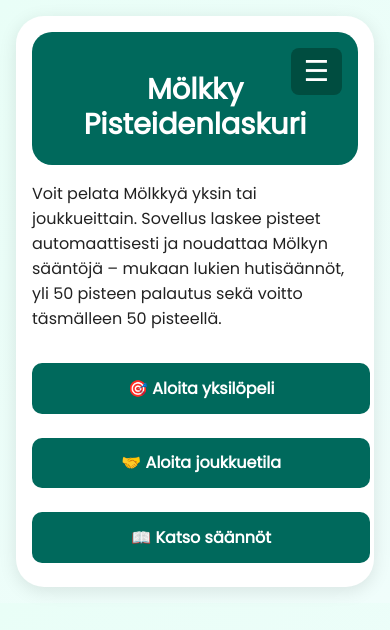
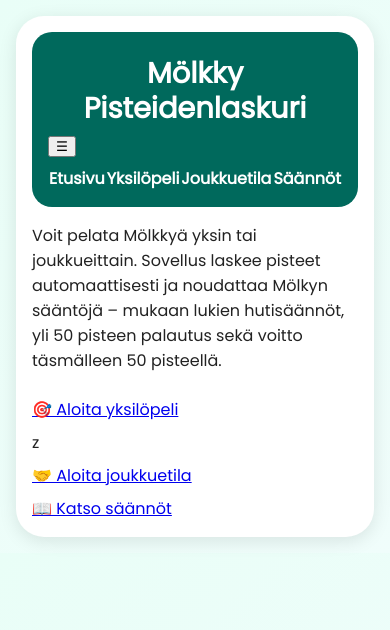
Before and after one commit to jounikivi/molkky-pistelaskuri, a plain HTML site: page index.html in a window 390 px wide. Drawn offline with Linux system fonts and the light colour scheme.

Commit message:
muutoksia

```diff
--- a/index.html
+++ b/index.html
@@ -23,7 +23,7 @@
       <p>Voit pelata Mölkkyä yksin tai joukkueittain. Sovellus laskee pisteet automaattisesti ja noudattaa Mölkyn sääntöjä – mukaan lukien hutisäännöt, yli 50 pisteen palautus sekä voitto täsmälleen 50 pisteellä.</p>
 
       <div class="toiminnot">
-        <a href="game.html" class="button">🎯 Aloita yksilöpeli</a>
+        <a href="game.html" class="button">🎯 Aloita yksilöpeli</a>z
         <a href="team-game.html" class="button">🤝 Aloita joukkuetila</a>
         <a href="rules.html" class="button">📖 Katso säännöt</a>
       </div>
--- a/style.css
+++ b/style.css
@@ -1,7 +1,5 @@
-
 @import url('https://fonts.googleapis.com/css2?family=Poppins&display=swap');
 
-/* ========== YLEISTYYLIT ========== */
 body {
   font-family: 'Poppins', sans-serif;
   background: linear-gradient(135deg, #e9fef7, #f0fdfb);
@@ -22,17 +20,8 @@ body {
   margin: 1rem;
 }
 
-/* ========== HEADER ========== */
-header {
-  background-color: #00695c;
-  border-radius: 20px;
-  padding: 2rem 1rem 1rem 1rem;
-  margin-bottom: 1rem;
-  position: relative;
+header h1 {
   text-align: center;
-}
-
-header h1 {
   margin: 0.5rem 0;
   font-size: 1.8rem;
   font-weight: 700;
@@ -40,7 +29,12 @@ header h1 {
   color: white;
 }
 
-/* Navigointi */
+header {
+  background-color: #00695c;
+  border-radius: 20px;
+  padding: 1rem;
+}
+
 nav {
   margin-top: 0.5rem;
   display: flex;
@@ -58,23 +52,6 @@ nav a:hover {
   text-decoration: underline;
 }
 
-/* ========== Mobiilivalikon painike ========== */
-.menu-toggle {
-  display: none;
-  position: absolute;
-  top: 1rem;
-  right: 1rem;
-  font-size: 1.8rem;
-  background-color: #004d40;
-  color: white;
-  border: none;
-  padding: 0.4rem 0.8rem;
-  border-radius: 8px;
-  cursor: pointer;
-  z-index: 1000;
-}
-
-/* ========== VUOROBOXI ========== */
 .vuorossa-kortti {
   background: #e0f2f1;
   border: 2px solid #00695c;
@@ -126,7 +103,6 @@ nav a:hover {
   background-color: #004d40;
 }
 
-/* ========== PELAAJAKORTIT ========== */
 .pelaajakortit {
   display: grid;
   grid-template-columns: 1fr 1fr;
@@ -159,7 +135,6 @@ nav a:hover {
   width: 100%;
 }
 
-/* ========== TOIMINNOT ========== */
 .toiminnot {
   margin-top: 1.5rem;
   display: flex;
@@ -186,48 +161,3 @@ nav a:hover {
 .toiminnot button:hover {
   background-color: #004d40;
 }
-
-/* ========== LINKKITYYLI ========== */
-.button {
-  display: inline-block;
-  padding: 0.8rem 1.2rem;
-  background-color: #00695c;
-  color: white;
-  text-align: center;
-  text-decoration: none;
-  border-radius: 10px;
-  font-weight: bold;
-  margin: 0.5rem auto;
-  width: 100%;
-  max-width: 300px;
-}
-
-.button:hover {
-  background-color: #004d40;
-}
-
-/* ========== MEDIAQUERIES ========== */
-@media screen and (max-width: 600px) {
-  .menu-toggle {
-    display: block;
-  }
-
-  nav.nav-collapsed {
-    display: none;
-    flex-direction: column;
-    background-color: #00695c;
-    border-radius: 12px;
-    padding: 1rem;
-    margin-top: 1rem;
-  }
-
-  nav.nav-expanded {
-    display: flex;
-  }
-
-  nav a {
-    color: white;
-    padding: 0.5rem 0;
-    border-bottom: 1px solid rgba(255,255,255,0.2);
-  }
-}
```
